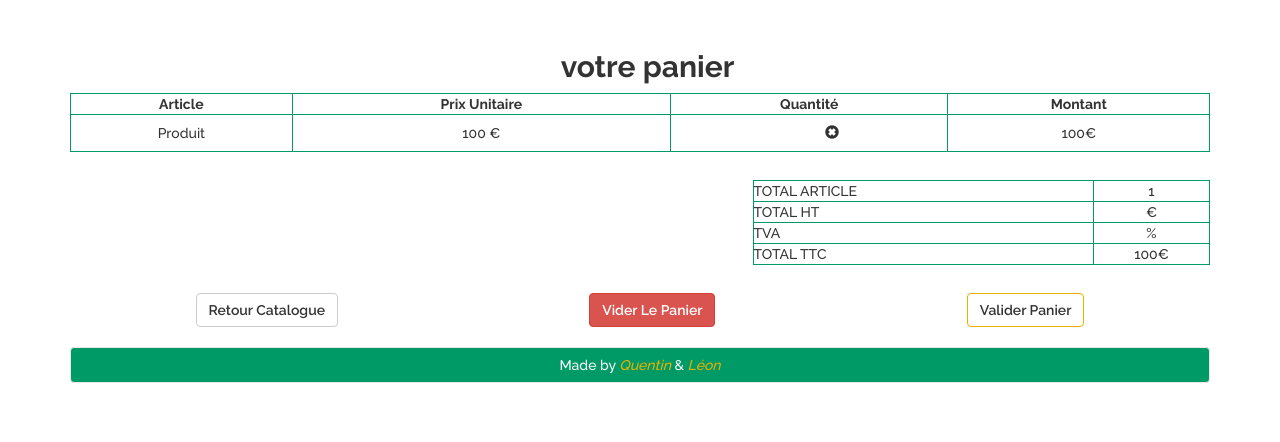
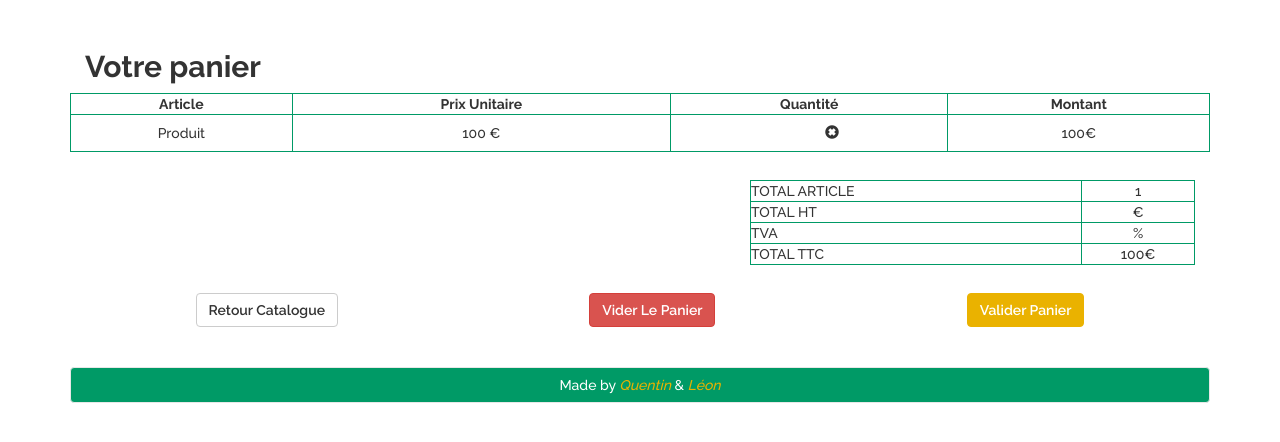
Before and after one commit to qgautreau/ecommerce, a PHP site: page /panier.html in a window 1280 px wide. Shown: the part 142-584 px from the top of the page. Run offline with PHP 8.4, Linux system fonts and the light colour scheme; some libraries are stand-ins or nearby versions.

Commit message:
clean code

```diff
--- a/panier.html
+++ b/panier.html
@@ -25,8 +25,8 @@
                     </div><!-- /.container-fluid -->
                 </nav>
             </header>
-            <main id="cart">
-                <h2>votre panier</h2>
+            <main>
+                <h2>Votre panier</h2>
                     <div class="row">
                         <div class="col-xs-12">
                             <table id="panier">
@@ -50,10 +50,8 @@
                                     </tr>
                                 </tbody>
                             </table>
-                            <div class="row">
                             <div class="col-md-5 col-md-offset-7">
                                 <table id="recap">
-                                        <thead></thead>
                                     <tbody>
                                         <tr>
                                             <td>total article</td>
@@ -75,12 +73,11 @@
                                 </table>
                             </div>
                         </div>
+                    </div>
                     <div id="cartbuttonsbar">
                         <button class="btn btn-default">retour catalogue</button>
                         <button class="btn btn-danger">vider le panier</button>
                         <button class="btn btn-default btn-panier">valider panier</button>
-                            </div>
-                        </div>
                     </div>
             </main>
             <footer>
--- a/static/css/style.css
+++ b/static/css/style.css
@@ -103,10 +103,12 @@ article span {
 }
 .btn-panier {
     border-color: #eab200;
+    background-color: #eab200;
+    color: white;
 }
 .btn-panier:hover {
-    border-color: #eab200;
-    background-color: #eab200;
+    background-color: #ebbe31;
+    color: white;
 }
 
 #contact_main {
@@ -115,47 +117,14 @@ article span {
 }
 
 #contact_form {
-    margin-bottom: 3rem;
+    margin-bottom: 4rem;
 }
 #contact_form textarea {
     display: block;
     width: 100%;
 }
 
-footer {
-    border: 1px solid #e7e7e7;
-    border-radius: 4px;
-    margin-bottom: 1rem;
-    background-color: #009a66;
-    color: white;
-}
-footer p {
-    text-align: center;
-    margin: .5em 0;
-}
-footer em {
-    font-style: italic;
-    color: #eab200;
-    font-weight:
-}
-
-@media (min-width: 721px) {
-    .navbar ul {
-        width: auto;
-    }
-
-    #search_form {
-        margin-top: 0;
-        margin-bottom: 1em;
-    }
-}
-
 /*Panier*/
-
-#cart h2 {
-    text-align: center;
-}
-
 table {
     margin-bottom: 2em;
 }
@@ -167,7 +136,6 @@ td {
     border: 1px solid #009a66;
 }
 #panier {
-
     border: 1px solid #009a66;
     width: 100%;
     text-transform: capitalize;
@@ -203,7 +171,35 @@ input[type=number] {
     justify-content: space-around;
     flex-wrap: wrap;
 }
-#cart button{
+#cartbuttonsbar button{
     text-transform: capitalize;
-    margin-bottom: 2rem;
+    margin-bottom: 4rem;
 }
+
+footer {
+    border: 1px solid #e7e7e7;
+    border-radius: 4px;
+    margin-bottom: 1rem;
+    background-color: #009a66;
+    color: white;
+}
+footer p {
+    text-align: center;
+    margin: .5em 0;
+}
+footer em {
+    font-style: italic;
+    color: #eab200;
+    font-weight:
+}
+
+@media (min-width: 721px) {
+    .navbar ul {
+        width: auto;
+    }
+
+    #search_form {
+        margin-top: 0;
+        margin-bottom: 1em;
+    }
+}
```
Lines whose indentation alone changed are shown as unchanged.
